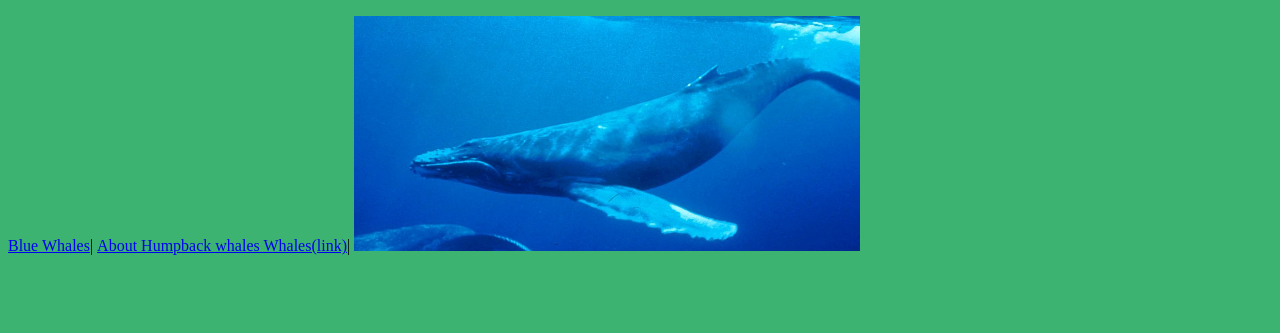
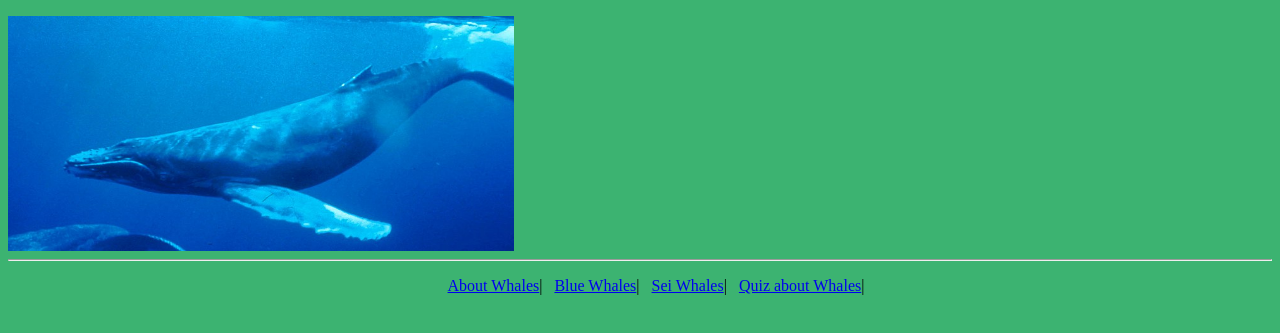
Before and after one commit to TheCoolDawg/Whale.github.io, a plain HTML site: page humpback.html in a window 1280 px wide. Shown: the part 113-446 px from the top of the page. Drawn offline with Linux system fonts and the light colour scheme.

Commit message:
Update humpback.html

```diff
--- a/humpback.html
+++ b/humpback.html
@@ -10,8 +10,19 @@ Humpback Whales
 <h3 style=""font-Family:Harrington;color:black;"">
 Humpbacks are known for singing loud, complex songs that last up to 30 minutes long.The sounds they make are the most complex of all whales, ranging from high squeals and whistles to low, rumbling gurgles. Only males sing and people think they do it to attract females.
 </h3>
-<li style="display:inline-block;"><a href="Blue Whales.html">Blue Whales</a></li>|
-<li style="display:inline-block;"><a href="https://en.wikipedia.org/wiki/Humpback_whale">About Humpback whales Whales(link)</a></li>|
 <img src="1.jpg" width="40%" height="30%">
+   <hr>
+  <ul style="text-align:center;list-style:none;">
+<li style="display:inline-block;"><a href="index.html">About Whales</a></li>|
+&nbsp
+<li style="display:inline-block;"><a href="blue.html">Blue Whales</a></li>|
+&nbsp
+    <li style="display:inline-block;"><a href="sei.html">Sei Whales</a></li>|
+&nbsp
+    <li style="display:inline-block;"><a href="quiz.html">Quiz about Whales</a></li>|
+&nbsp
+
+
+</ul>
 </body>
 </html>
```
